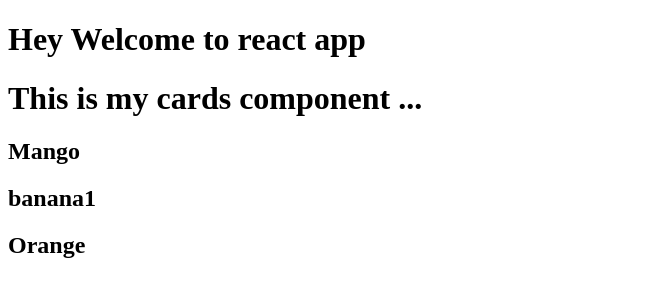
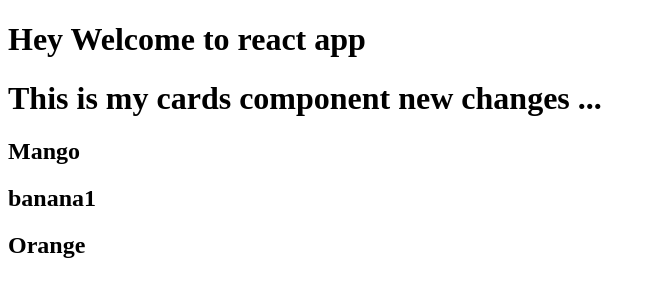
Before and after one commit to pankajkumarbccanada/React_Udemy, a React (Vite) app in the folder udemy_project_react/: page / in a window 1280 px wide. Shown: the top 300 px of the page, without its empty margins (0-656 px from the left). Built offline with nearby package versions, Linux system fonts and the light colour scheme.

Commit message:
new 1change

```diff
--- a/udemy_project_react/src/Components/CardsComponent.jsx
+++ b/udemy_project_react/src/Components/CardsComponent.jsx
@@ -1,7 +1,7 @@
 function CardsComponent({fruits}){
     return(
     <>
-        <h1>  This is my cards component ... </h1>
+        <h1>  This is my cards component new changes ... </h1>
         <div>
             {fruits.map((frt)=>(
                 <div key={frt.key}>
```
